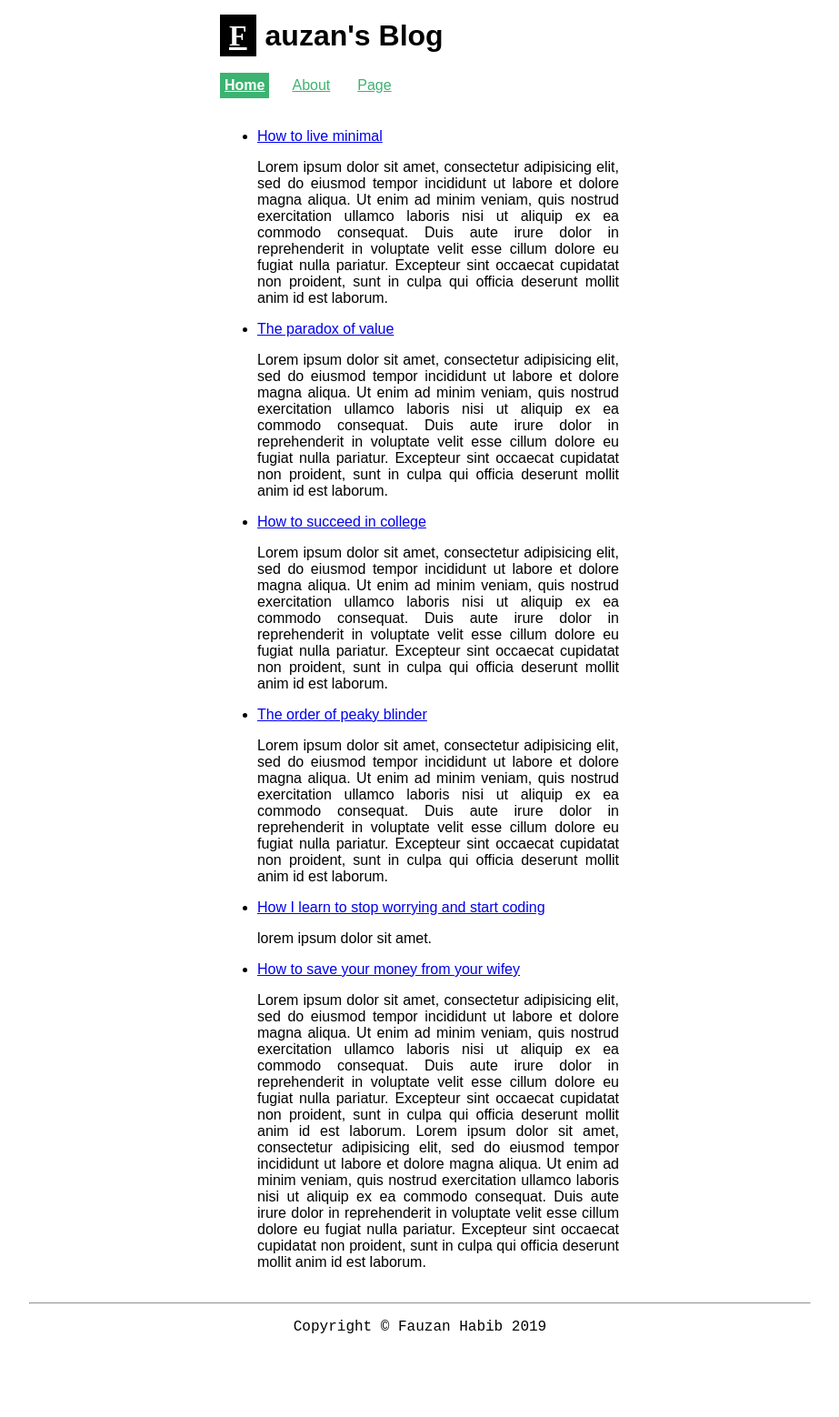
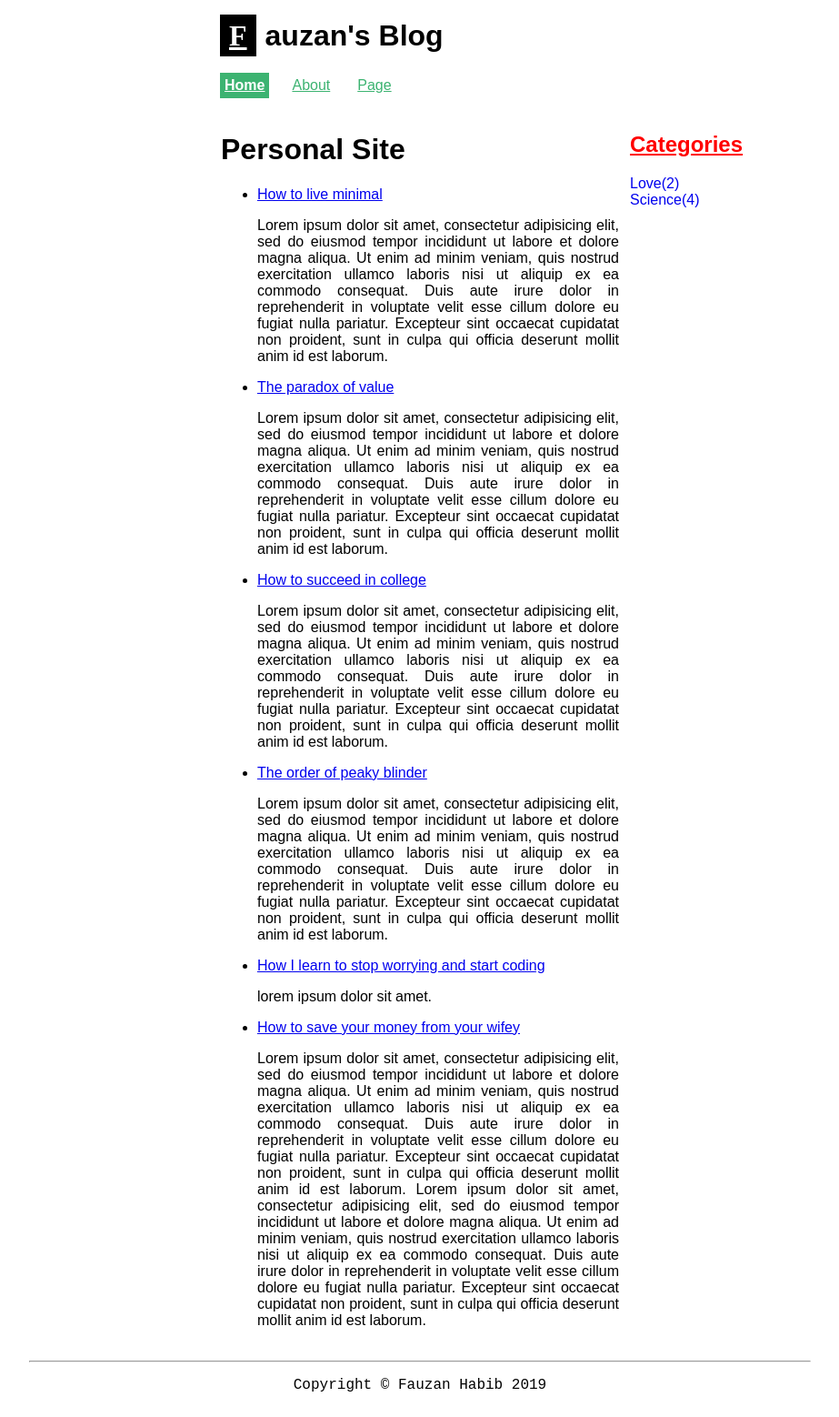
Before and after one commit to TheZano/wwb, a Jekyll site: the page built from index.html, in a window 1280 px wide. Shown: the whole page at 91% size, without its empty margins (178-1101 px from the left). Built offline with Jekyll 4.4.1, drawn with Linux system fonts in a browser that asks for light colours; before the commit the page ends 1494 px from its top, so only the background shows below that.

Commit message:
add new layout for homepage

```diff
--- /dev/null
+++ b/_layouts/index.html
@@ -0,0 +1,24 @@
+<!DOCTYPE html>
+<html lang="en">
+  <head>
+    <title>{{ page.title | default: site.title }}</title>
+    <meta charset="utf-8" />
+    <meta name="viewport" content="width=device-width, initial-scale=1" />
+    <link rel="stylesheet" href="{{site.baseurl}}/css/common.css" />
+    <style></style>
+  </head>
+  <body>
+    {% include header.html %}
+    <div class="row">
+      <div class="column side">
+      {% include categories.html %}
+      </div>
+      <div class="column middle">
+        <h1>{{ page.title }}</h1>
+        {{ content }}
+      </div>
+      <div class="column left"></div>
+    </div>
+    {% include footer.html %}
+  </body>
+</html>
--- a/index.html
+++ b/index.html
@@ -1,5 +1,5 @@
 ---
-layout: default
+layout: index
 title: Personal Site
 ---
 
```
Also changed, not shown: 1 other file.
